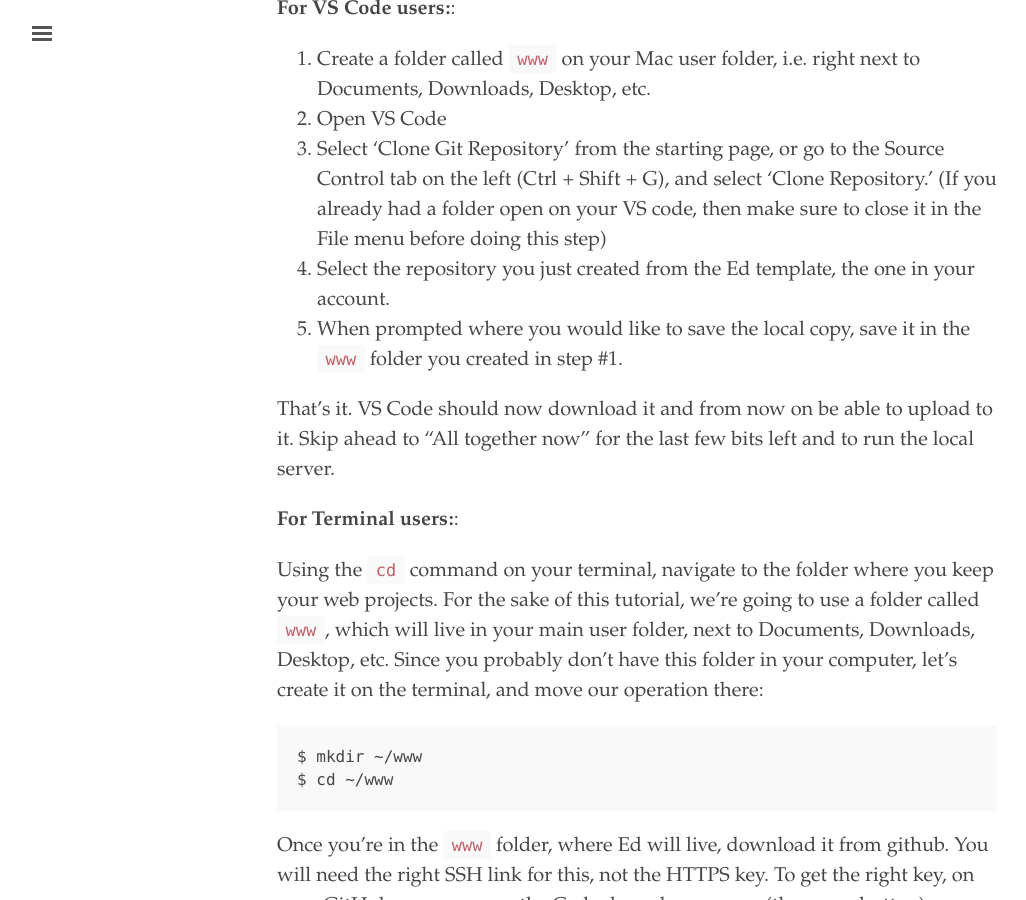
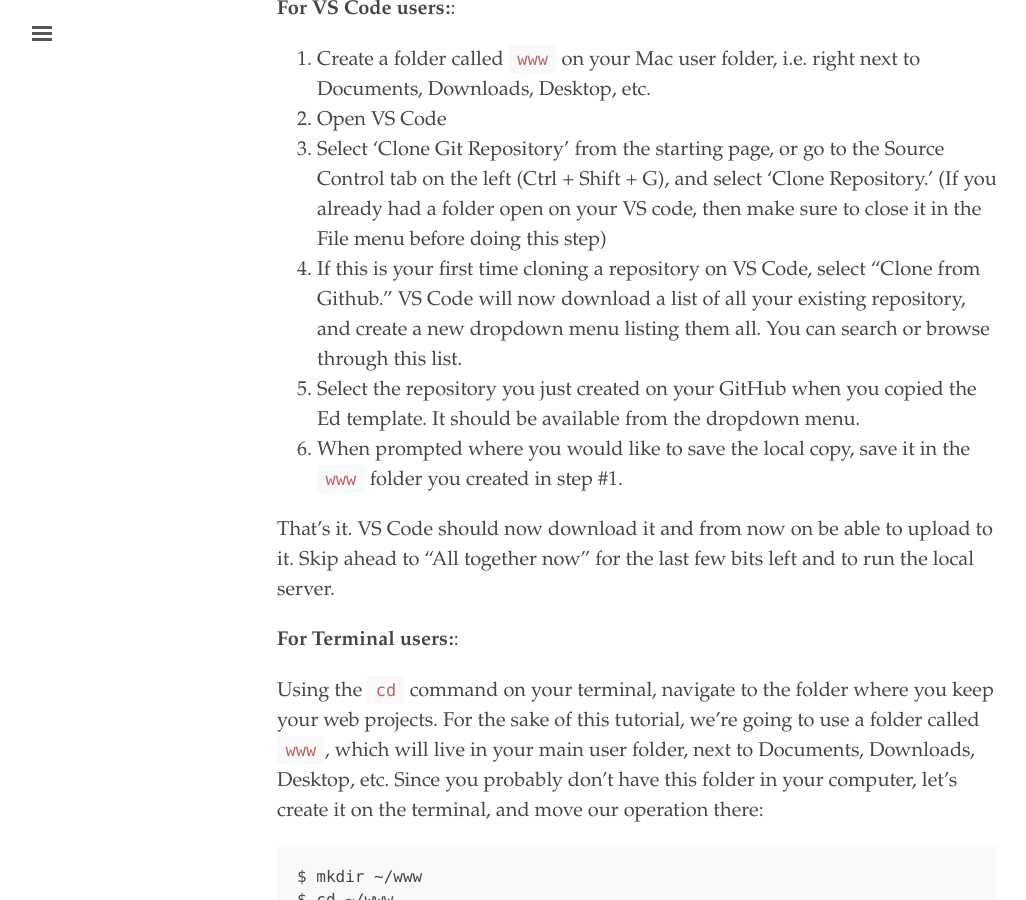
Before and after one commit to minicomp/ed, a Jekyll site: the page built from documentation.md, in a window 1280 px wide and 900 px high, scrolled down 7727 px. Shown: the whole window, without its empty margins (3-1029 px from the left). Built offline with Jekyll 4.4.1, drawn with Linux system fonts in a browser that asks for light colours.

Commit message:
edits to doc

```diff
--- a/documentation.md
+++ b/documentation.md
@@ -162,7 +161,8 @@
 1. Create a folder called `www` on your Mac user folder, i.e. right next to Documents, Downloads, Desktop, etc.
 1. Open VS Code
 2. Select 'Clone Git Repository' from the starting page, or go to the Source Control tab on the left (Ctrl + Shift + G), and select 'Clone Repository.' (If you already had a folder open on your VS code, then make sure to close it in the File menu before doing this step)
-3. Select the repository you just created from the Ed template, the one in your account.
+3. If this is your first time cloning a repository on VS Code, select "Clone from Github." VS Code will now download a list of all your existing repository, and create a new dropdown menu listing them all. You can search or browse through this list.
+4. Select the repository you just created on your GitHub when you copied the Ed template. It should be available from the dropdown menu.
 4. When prompted where you would like to save the local copy, save it in the `www` folder you created in step #1.
 
 That's it. VS Code should now download it and from now on be able to upload to it. Skip ahead to "All together now" for the last few bits left and to run the local server.
```
Also changed, not shown: other parts of documentation.md (+1 -2 lines).
